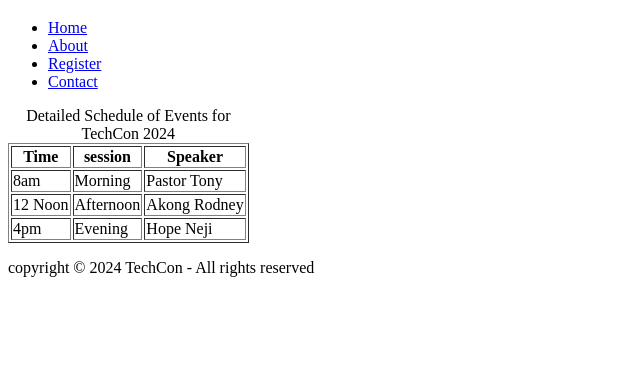
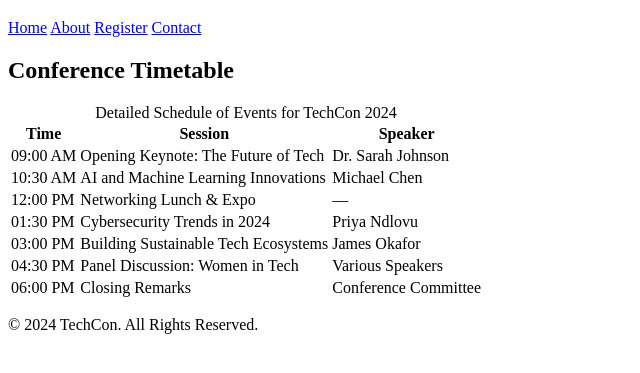
Before and after one commit to Rodney-akong/TechCon_HTML, a plain HTML site: page techcon_website/schedule.html in a window 1280 px wide. Shown: the part 61-434 px from the top of the page, without its empty margins (0-640 px from the left). Drawn offline with Linux system fonts and the light colour scheme.

Commit message:
prepared schedule using tables

```diff
--- a/techcon_website/schedule.html
+++ b/techcon_website/schedule.html
@@ -2,50 +2,79 @@
 <html lang="en">
 <head>
   <meta charset="utf-8">
-    <meta name="viewport" content="width=device-width, initial-scale=1.0">
-    <title>Schedule</title>
+  <title>Schedule for TechCon 2024</title>
 </head>
 <body>
+
 <header>
-        <h1>
-            Schedule for TechCon 2024
-        </h1>
+  <h1>Schedule for TechCon 2024</h1>
   <nav>
-            <ul>
-                <li><a href="index.html">Home</a></li>
-                <li><a href="about.html">About</a></li>
-                <li><a href="register.html">Register</a></li>
-                <li><a href="contact.html">Contact</a></li>
-            </ul>
+    <a href="index.html">Home</a>
+    <a href="about.html">About</a>
+    <a href="register.html">Register</a>
+    <a href="contact.html">Contact</a>
   </nav>
 </header>
+
 <main>
-        <table border="1">
+  <h2>Conference Timetable</h2>
+
+  <table>
     <caption>Detailed Schedule of Events for TechCon 2024</caption>
     <tr>
       <th scope="col">Time</th>
-                <th scope="col">session</th>
+      <th scope="col">Session</th>
       <th scope="col">Speaker</th>
     </tr>
+
     <tr>
-                <td>8am</td>
-                <td>Morning</td>
-                <td>Pastor Tony</td>
+      <td>09:00 AM</td>
+      <td>Opening Keynote: The Future of Tech</td>
+      <td>Dr. Sarah Johnson</td>
     </tr>
+
     <tr>
-                <td>12 Noon</td>
-                <td>Afternoon</td>
-                <td>Akong Rodney</td>
+      <td>10:30 AM</td>
+      <td>AI and Machine Learning Innovations</td>
+      <td>Michael Chen</td>
     </tr>
+
     <tr>
-                <td>4pm</td>
-                <td>Evening</td>
-                <td>Hope Neji</td>
+      <td>12:00 PM</td>
+      <td>Networking Lunch & Expo</td>
+      <td>—</td>
     </tr>
+
+    <tr>
+      <td>01:30 PM</td>
+      <td>Cybersecurity Trends in 2024</td>
+      <td>Priya Ndlovu</td>
+    </tr>
+
+    <tr>
+      <td>03:00 PM</td>
+      <td>Building Sustainable Tech Ecosystems</td>
+      <td>James Okafor</td>
+    </tr>
+
+    <tr>
+      <td>04:30 PM</td>
+      <td>Panel Discussion: Women in Tech</td>
+      <td>Various Speakers</td>
+    </tr>
+
+    <tr>
+      <td>06:00 PM</td>
+      <td>Closing Remarks</td>
+      <td>Conference Committee</td>
+    </tr>
+
   </table>
+</main>
+
 <footer>
-            <p>copyright © 2024 TechCon - All rights reserved</p>
+  <p>&copy; 2024 TechCon. All Rights Reserved.</p>
 </footer>
-    </main>
+
 </body>
 </html>
```
Lines whose indentation alone changed are shown as unchanged.
